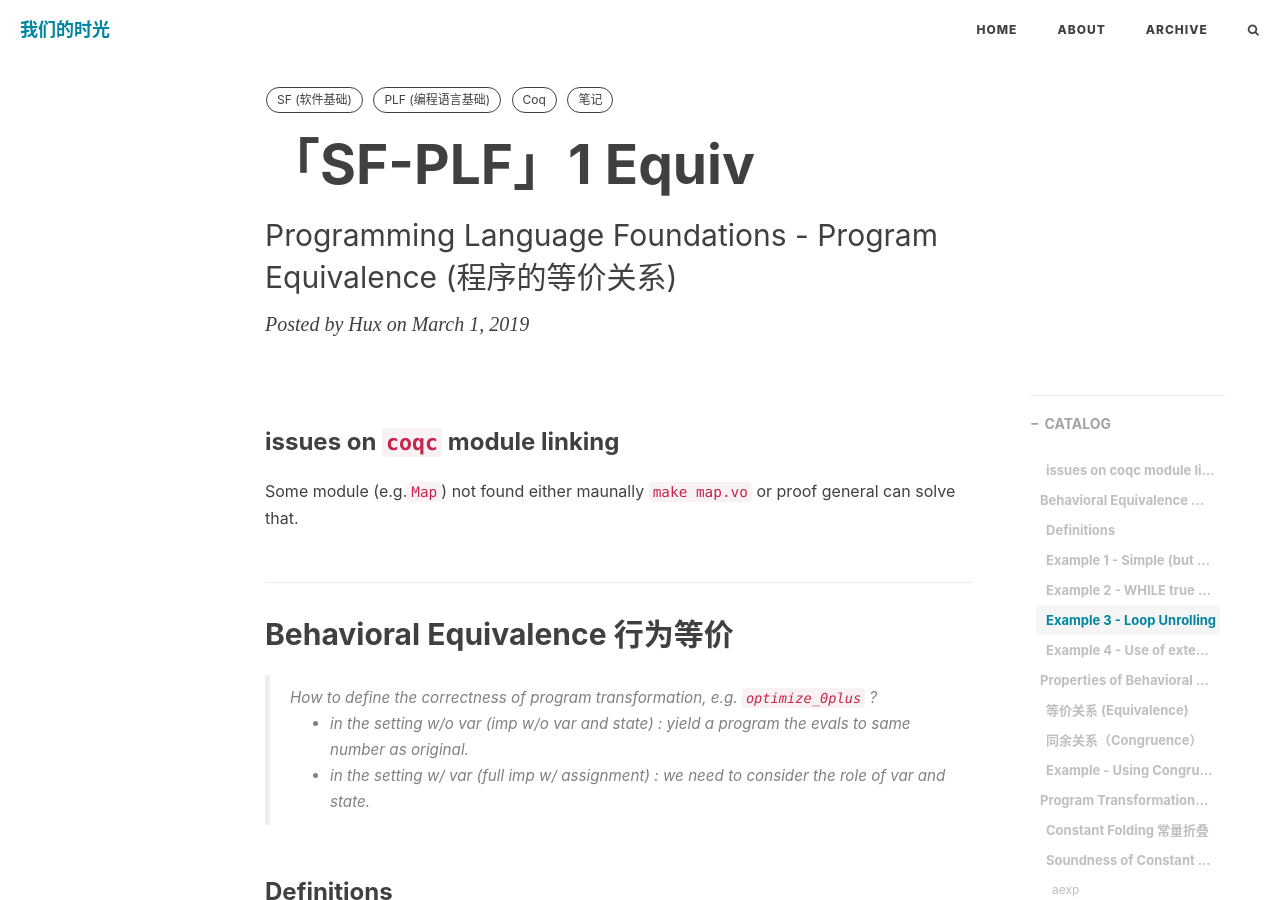
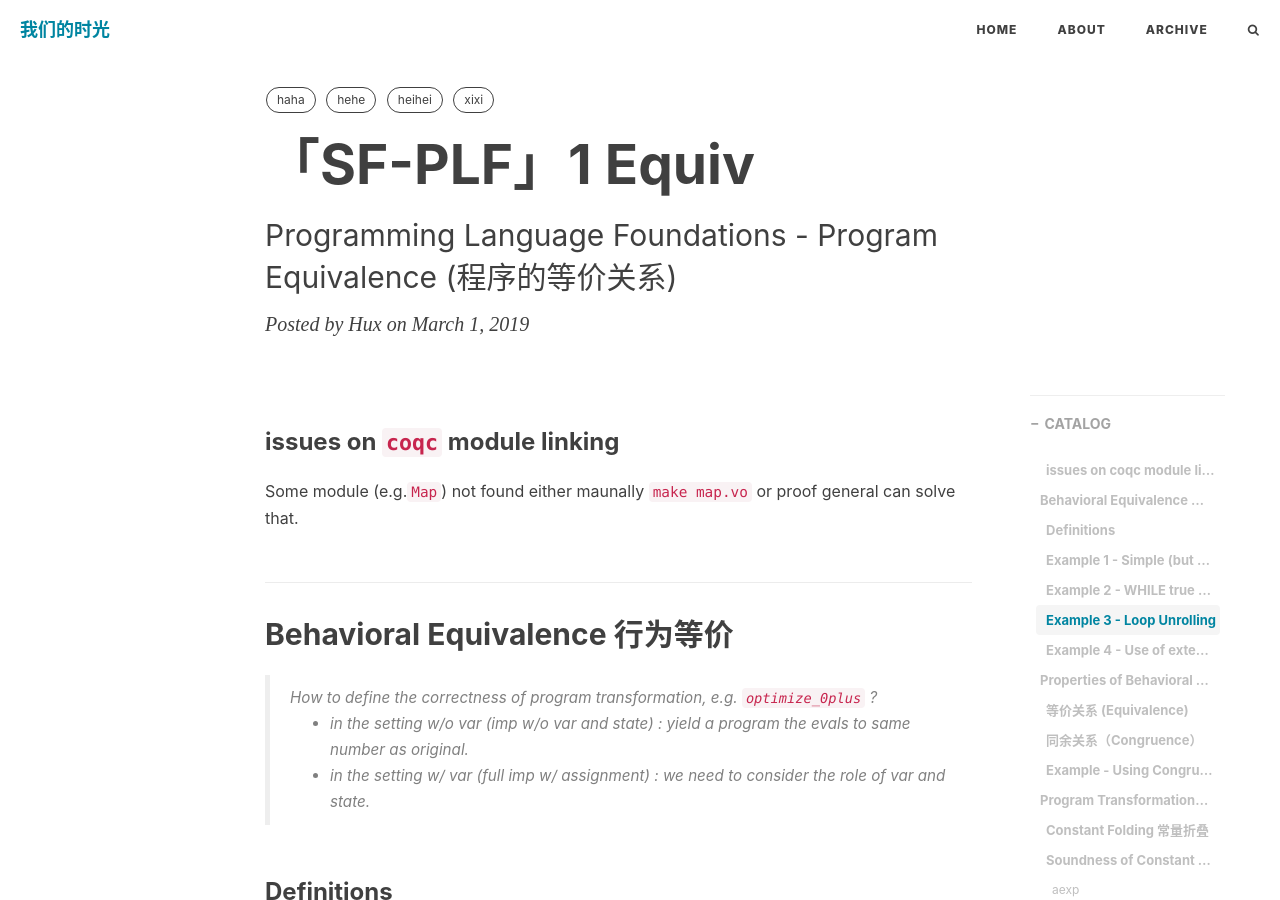
Before and after one commit to zhangguang1989/umeshg, a Jekyll site: the page built from _posts/read_sf_plf/2019-03-01-sf-plf-01-equiv.md, in a window 1280 px wide and 900 px high. Built offline with Jekyll 4.4.1, drawn with Linux system fonts in a browser that asks for light colours; nearby versions of some CDN libraries; comment, search, counter and statistics services are not loaded; some of the changed text lies outside the part shown.

Commit message:
Update 2019-03-01-sf-plf-01-equiv.md

```diff
--- a/_posts/read_sf_plf/2019-03-01-sf-plf-01-equiv.md
+++ b/_posts/read_sf_plf/2019-03-01-sf-plf-01-equiv.md
@@ -6,10 +6,10 @@ author: "Hux"
 header-style: text
 hidden: true
 tags:
-  - SF (软件基础)
-  - PLF (编程语言基础)
-  - Coq
-  - 笔记
+  - haha
+  - hehe
+  - heihei
+  - xixi
 ---
 
 ### issues on `coqc` module linking
```
